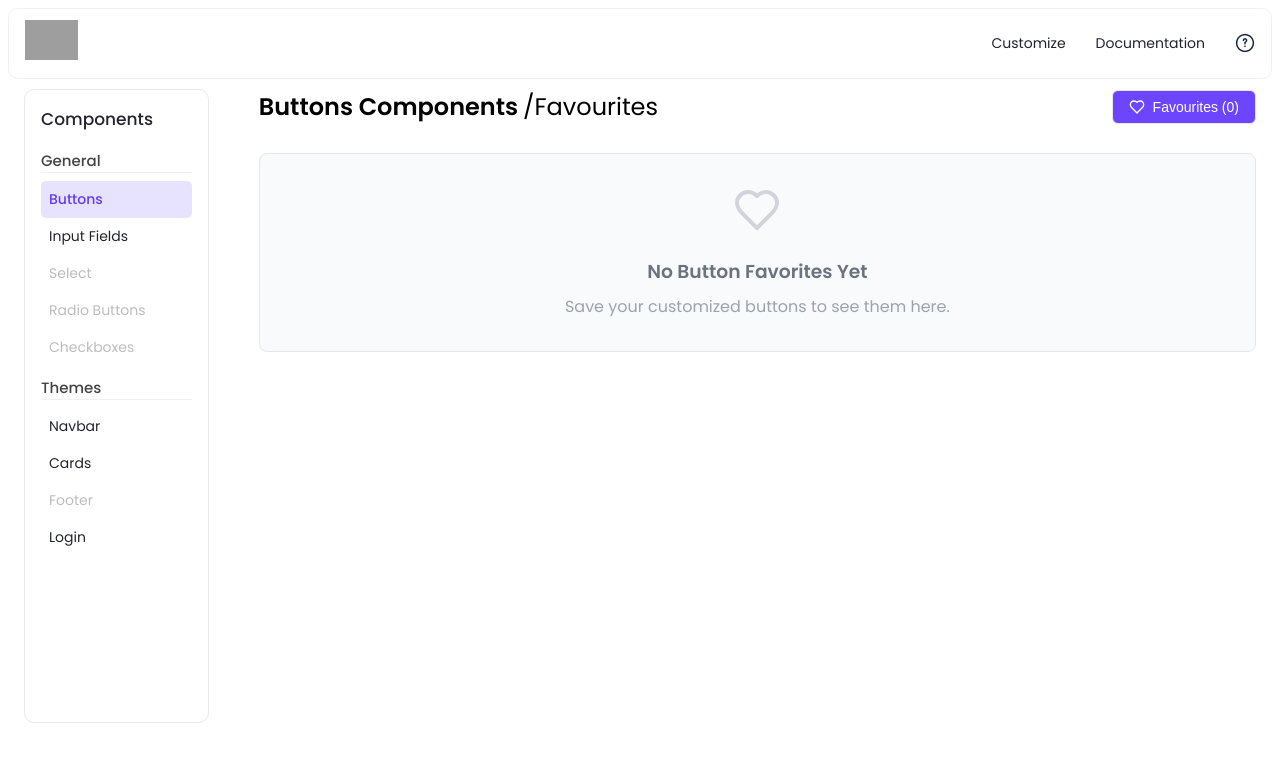
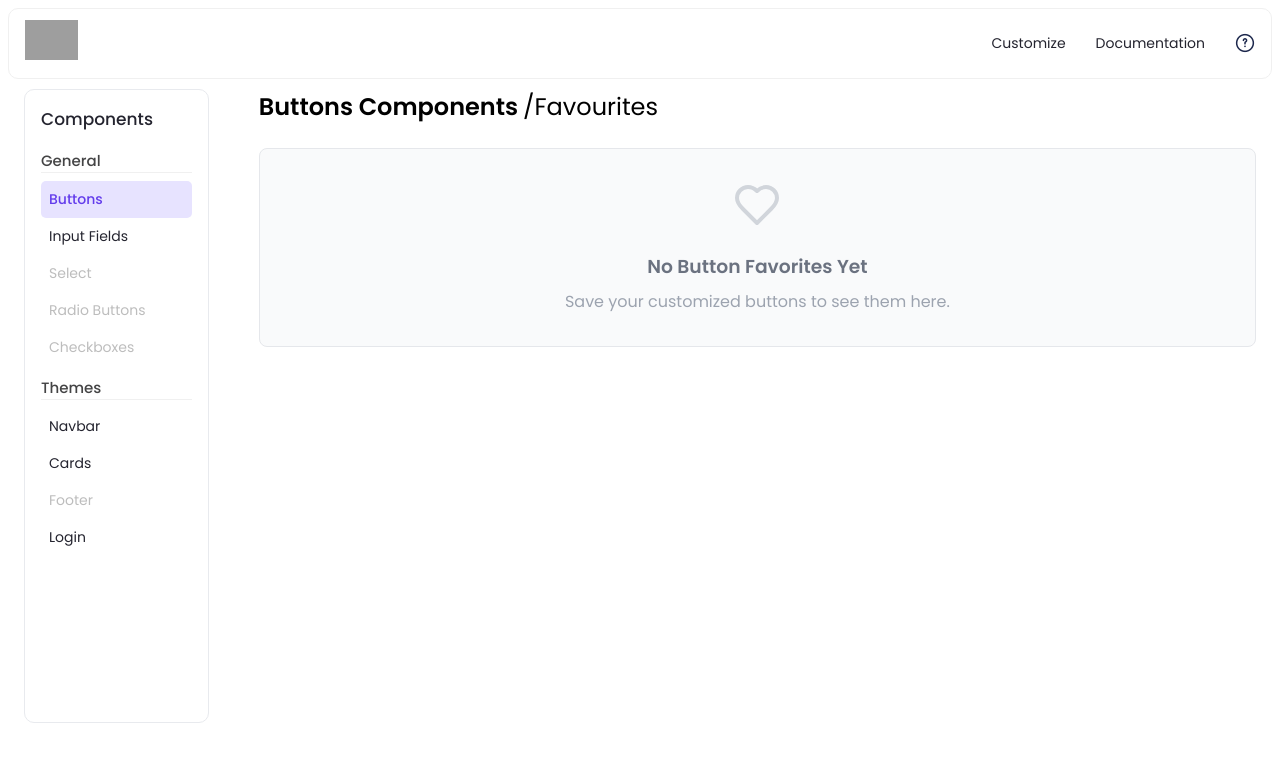
Before and after one commit to srimali12345/UI-Components-Library, a React app: page /dashboard in a window 1280 px wide. Both pictures are taken after a click on the button "View Button favorites". Shown: the top 762 px of the page. Built offline with nearby package versions, Linux system fonts and the light colour scheme; grey boxes are pictures that could not be loaded.

Commit message:
navigation fixed of the buttons favourite

```diff
--- a/src/components/Button/ButtonSelection.js
+++ b/src/components/Button/ButtonSelection.js
@@ -28,7 +28,6 @@ const ButtonSelection = () => {
     setShowFavorites(!showFavorites);
   };
 
-  // Filter favorites for buttons only
   const buttonFavorites = favorites.filter(
     (component) =>
       component.type === "Button" || component.componentType === "BUTTON"
@@ -169,27 +168,20 @@ const ButtonSelection = () => {
           )}
         </h2>
 
+        {!showFavorites && (
           <button
             onClick={handleToggleFavorites}
-          title={showFavorites ? "View all buttons" : "View Button favorites"}
+            title="View Button favorites"
             className="fav-button"
           >
             <Heart size={16} />
             <span>Favourites ({buttonFavorites.length})</span>
           </button>
+        )}
       </div>
 
       {showFavorites ? (
-        <div className="favorites-section" >
-          <div
-            style={{
-              display: "flex",
-              justifyContent: "space-between",
-              alignItems: "center",
-              marginBottom: "5px",
-            }}
-          ></div>
-
+        <div className="favorites-section">
           {buttonFavorites.length > 0 ? (
             <div className="button-list">
               {buttonFavorites.map((component) => (
```
Lines whose indentation alone changed are shown as unchanged.
